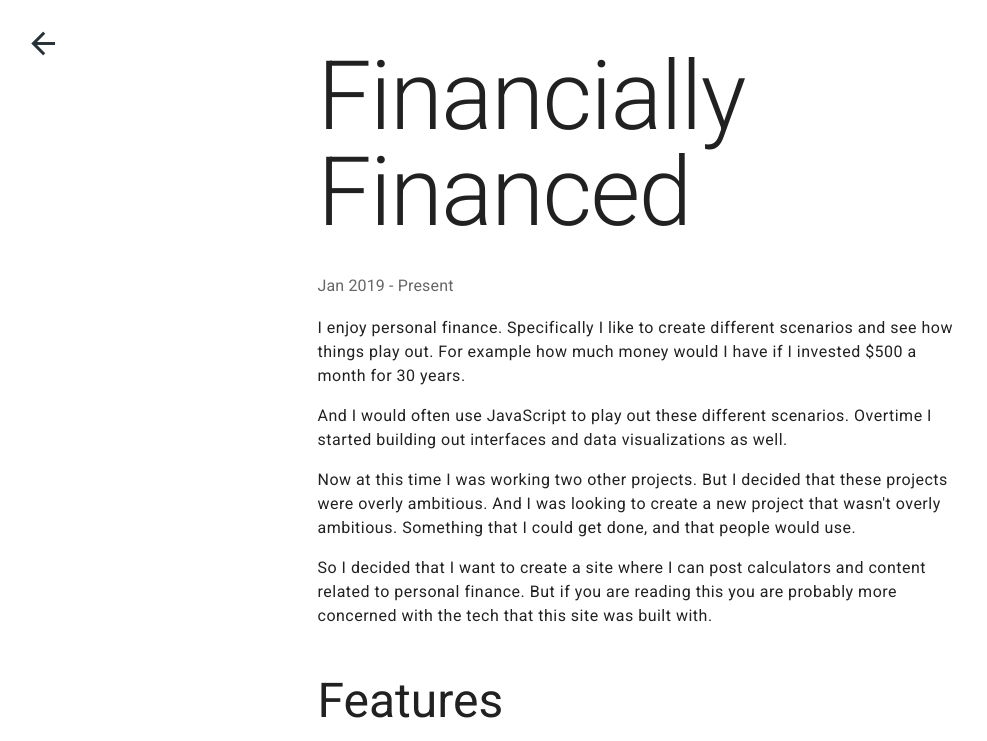
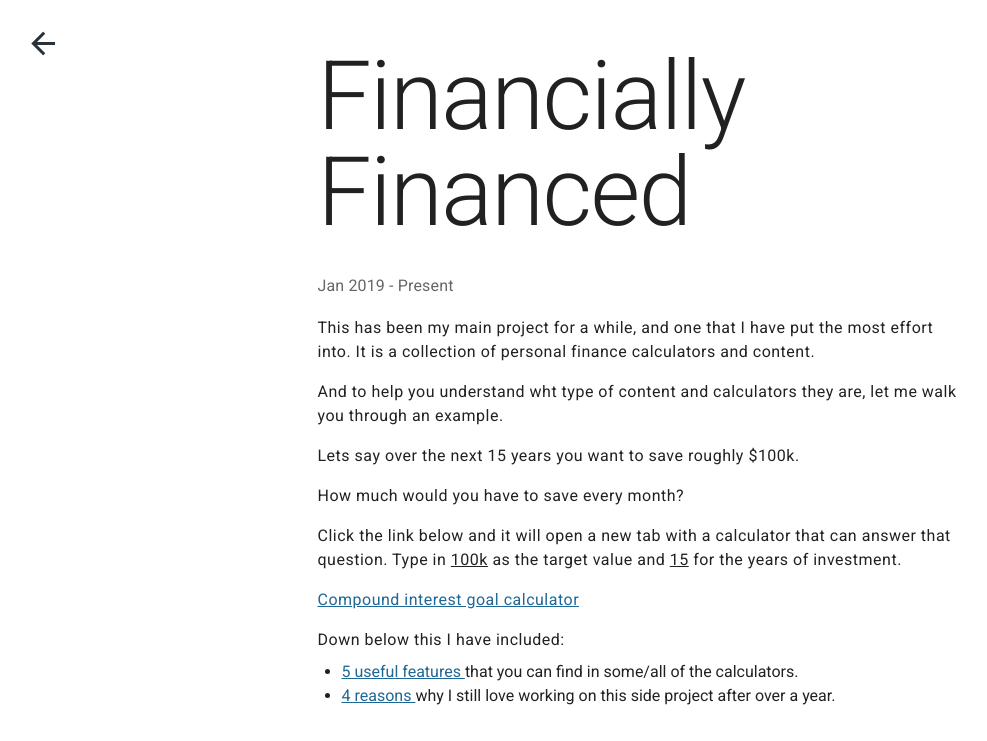
Before and after one commit to Steven-Cleary/steven-cleary, a Nuxt app: page /financially-financed in a window 1280 px wide. Shown: the top 741 px of the page, without its empty margins (1-988 px from the left). Built offline with nearby package versions, Linux system fonts and the light colour scheme.

Commit message:
financially financed content update

```diff
--- a/pages/financially-financed.vue
+++ b/pages/financially-financed.vue
@@ -6,36 +6,78 @@
     <div class="subtitle-1 text--secondary my-4">
       Jan 2019 - Present
     </div>
-
     <div class="body-1 my-4">
-      I enjoy personal finance. Specifically I like to create different
-      scenarios and see how things play out. For example how much money would I
-      have if I invested $500 a month for 30 years.
+      This has been my main project for a while, and one that I have put the
+      most effort into. It is a collection of personal finance calculators and
+      content.
     </div>
     <div class="body-1 my-4">
-      And I would often use JavaScript to play out these different scenarios.
-      Overtime I started building out interfaces and data visualizations as
-      well.
+      And to help you understand wht type of content and calculators they are,
+      let me walk you through an example.
     </div>
     <div class="body-1 my-4">
-      Now at this time I was working two other projects. But I decided that
-      these projects were overly ambitious. And I was looking to create a new
-      project that wasn't overly ambitious. Something that I could get done, and
-      that people would use.
+      Lets say over the next 15 years you want to save roughly $100k.
     </div>
     <div class="body-1 my-4">
-      So I decided that I want to create a site where I can post calculators and
-      content related to personal finance. But if you are reading this you are
-      probably more concerned with the tech that this site was built with.
+      How much would you have to save every month?
     </div>
-    <div class="text-h3 my-4 mt-12">Features</div>
+    <div class="body-1 my-4">
+      Click the link below and it will open a new tab with a calculator that can
+      answer that question. Type in
+      <span class="text-decoration-underline">100k</span> as the target value
+      and <span class="text-decoration-underline">15</span> for the years of
+      investment.
+    </div>
+    <div class="body-1 my-4">
+      <a href="https://financiallyfinanced.com/posts/ci-goal" target="_blank">
+        Compound interest goal calculator
+      </a>
+    </div>
+    <div class="body-1 my-4 mb-2">
+      Down below this I have included:
+    </div>
+    <ul>
+      <li>
+        <a
+          href="#features"
+          @click="
+            $vuetify.goTo('#features', {
+              duration: 300,
+              easing: 'easeInOutCubic',
+              offset: -50,
+            })
+          "
+        >
+          5 useful features
+        </a>
+        that you can find in some/all of the calculators.
+      </li>
+      <li>
+        <a
+          href="#development-benefits"
+          @click="
+            $vuetify.goTo('#development-benefits', {
+              duration: 300,
+              easing: 'easeInOutCubic',
+              offset: -50,
+            })
+          "
+        >
+          4 reasons
+        </a>
+        why I still love working on this side project after over a year.
+      </li>
+    </ul>
+
+    <div id="features" class="text-h3 my-4 mt-12">Features</div>
     <div class="blue-grey lighten-5 pa-4 rounded">
       <div class="text-h5 font-weight-light my-4">
         k = thousand, m = million, b = billion
       </div>
       <div class="body-1 my-4">
-        If you want to enter 10 million, just type in <b>10m</b>. No need to
-        type out 10000000.
+        If you want to enter 10 million, just type in
+        <span class="text-decoration-underline">10m</span>. No need to type out
+        10000000.
       </div>
       <v-divider class="my-10" />
       <div class="text-h5 font-weight-light my-4">Editable Age</div>
@@ -65,7 +107,9 @@
       </div>
     </div>
 
-    <div class="text-h3 my-4 mt-12">Development Features</div>
+    <div id="development-benefits" class="text-h3 my-4 mt-12">
+      Development Benefits
+    </div>
     <div class="blue-grey lighten-5 pa-4 rounded">
       <div class="text-h5 font-weight-light my-4">Custom Component Library</div>
       <div class="body-1 my-4">
```
